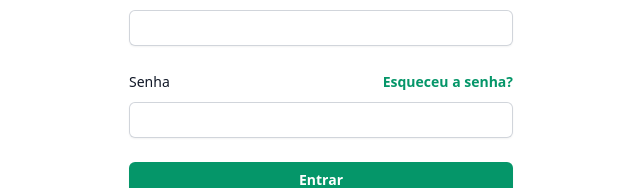
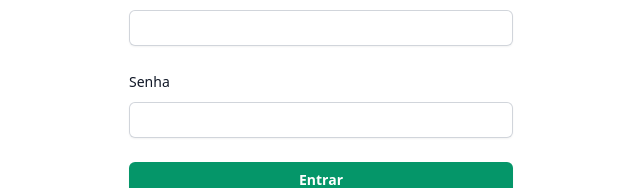
Before and after one commit to tchuby/FrontierLess-FrontEnd, a Next.js app: page /login in a window 1280 px wide. Shown: the part 186-374 px from the top of the page, without its empty margins (319-959 px from the left). Built offline with nearby package versions, Linux system fonts and the light colour scheme.

Commit message:
create register page

```diff
--- a/src/app/register/page.tsx
+++ b/src/app/register/page.tsx
@@ -0,0 +1,12 @@
+import Form from "@/components/FormRegister";
+
+export default function Register() {
+  return (
+    <div className="flex min-h-full flex-col justify-center px-6 py-12 lg:px-8">
+      <div className="sm:mx-auto sm:w-full sm:max-w-sm">
+        <h2 className="mt-10 text-center text-2xl font-bold leading-9 tracking-tight text-gray-900">Cadastre-se no FrontierLess</h2>
+      </div>
+      <Form />
+    </div>
+  );
+}
--- a/src/components/FormLogin/index.tsx
+++ b/src/components/FormLogin/index.tsx
@@ -1,6 +1,5 @@
 import Button from "../Button";
 import Input from "../Input";
-import Label from "../Label";
 import Link from "../Link";
 
 export default function Form() {
@@ -8,33 +7,15 @@ export default function Form() {
         <div className="mt-10 sm:mx-auto sm:w-full sm:max-w-sm">
 
             <form className="space-y-6" action="#" method="POST">
-                <div>
-                    <Label htmlFor="email">Email</Label>
-                    <div className="mt-2">
-                        <Input id="email" name="email" type="email" />
-                    </div>
-                </div>
+                <Input id="email" name="email" type="email">Email</Input>
+                <Input id="password" name="password" type="password">Senha</Input>
 
-                <div>
-                    <div className="flex items-center justify-between">
-                        <Label htmlFor="password">Senha</Label>
-                        <div className="text-sm">
-                            <Link href="#">Esqueceu a senha?</Link>
-                        </div>
-                    </div>
-                    <div className="mt-2">
-                        <Input id="password" name="password" type="password" />
-                    </div>
-                </div>
-
-                <div>
-                    <Button type="submit">Entrar</Button>
-                </div>
+                <Button type="submit">Entrar</Button>
             </form>
 
             <p className="mt-10 text-center text-sm text-gray-500">
                 Não possui login?
-                <Link href="#"> Cadastrar-se</Link>
+                <Link href="/register"> Cadastrar-se</Link>
             </p>
         </div>
     );
--- /dev/null
+++ b/src/components/FormRegister/index.tsx
@@ -0,0 +1,24 @@
+import Input from "../Input"
+import Button from "../Button"
+import Link from "../Link"
+
+export default function FormRegister() {
+    return (
+        <div className="mt-10 sm:mx-auto sm:w-full sm:max-w-sm">
+
+            <form className="space-y-6" action="#" method="POST">
+                <Input id="name" name="name" type="text">Nome</Input>
+                <Input id="email" name="email" type="email">Email</Input>
+                <Input id="password" name="password" type="password">Senha</Input>
+                <Input id="passwordConf" name="password" type="password">Confirme a senha</Input>
+
+                <Button type="submit">Cadastrar-se</Button>
+            </form>
+
+            <p className="mt-10 text-center text-sm text-gray-500">
+                Já possui conta?
+                <Link href="/login"> Ir para Login</Link>
+            </p>
+        </div>
+    )
+}
--- a/src/components/Input/index.tsx
+++ b/src/components/Input/index.tsx
@@ -2,11 +2,17 @@ interface Props {
     id?: any,
     name?: any,
     type?: "password" | "text" | "date" | "email" | "number" | "time",
-
+    children?: React.ReactNode
 }
 
-export default function Input({ id, name, type }: Props) {
+export default function Input({ id, name, type, children }: Props) {
     return (
-        <input id={id} name={name} type={type} required className="block w-full rounded-md border-0 p-1.5 text-gray-900 shadow-sm ring-1 ring-inset ring-gray-300 placeholder:text-gray-400 focus:ring-2 focus:ring-inset focus:ring-indigo-600 sm:text-sm sm:leading-6" />
+        <div>
+            <label htmlFor={name} className="block text-sm font-medium leading-6 text-gray-900">{children}</label>
+            <div className="mt-2">
+                <input id={id} name={name} type={type} required className="block w-full rounded-md border-0 p-1.5 text-gray-900 shadow-sm ring-1 ring-inset ring-gray-300 placeholder:text-gray-400 focus:ring-2 focus:ring-inset focus:ring-indigo-600 sm:text-sm sm:leading-6" />
+            </div>
+        </div>
+
     )
 }
--- a/src/components/Label/index.tsx
+++ /dev/null
@@ -1,11 +0,0 @@
-interface Props {
-    children?: React.ReactNode,
-    htmlFor?: any
-
-}
-
-export default function Label({ htmlFor, children }: Props) {
-    return (
-        <label htmlFor={htmlFor} className="block text-sm font-medium leading-6 text-gray-900">{children}</label>
-    )
-}
```
